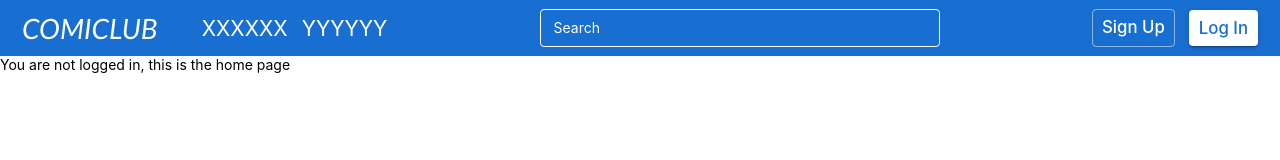
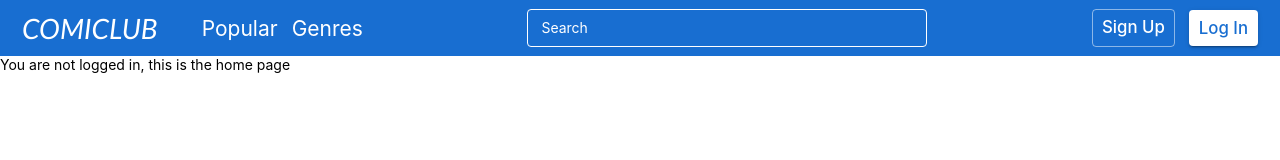
Before and after one commit to PatrickVuscan/Comiclub, a React (Create React App) app: page / in a window 1280 px wide. Shown: the top 160 px of the page. Built offline with nearby package versions, Linux system fonts and the light colour scheme.

Commit message:
Adding in two categories to Navbar

```diff
--- a/src/components/Navbar.jsx
+++ b/src/components/Navbar.jsx
@@ -116,10 +116,10 @@ const Navbar = () => {
 
           <li className={styles.navbarItem}>
             <Link to="/xyz" className={styles.hoverable} style={{ marginRight: '1rem' }}>
-              XXXXXX
+              Popular
             </Link>
             <Link to="/xyz" className={styles.hoverable}>
-              YYYYYY
+              Genres
             </Link>
           </li>
 
```
